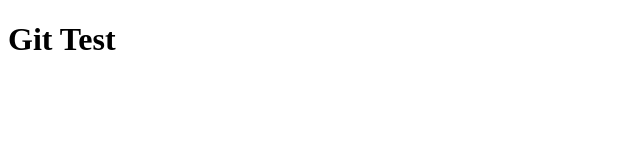
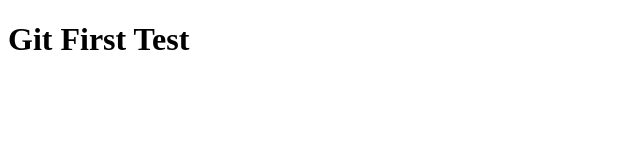
Before and after one commit to Maaniaaa/TOP_Foundations, a plain HTML site: page index.html in a window 1280 px wide. Shown: the whole page, without its empty margins (0-640 px from the left). Drawn offline with Linux system fonts and the light colour scheme.

Commit message:
change in heading

```diff
--- a/index.html
+++ b/index.html
@@ -7,6 +7,6 @@
     <title>Git Test</title>
 </head>
 <body>
-    <h1>Git Test</h1>
+    <h1>Git First Test</h1>
 </body>
 </html>
```
